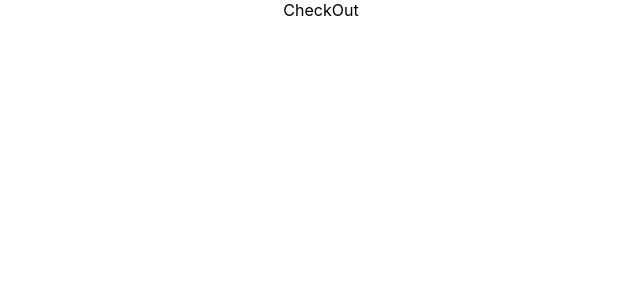
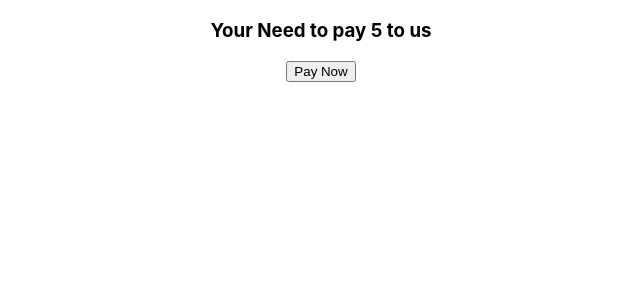
Before and after one commit to AshishSaini123/ParkingApp, a React (Create React App) app in the folder park/: page /checkOut in a window 1280 px wide. Shown: the top 300 px of the page, without its empty margins (319-959 px from the left). Built offline with nearby package versions, Linux system fonts and the light colour scheme.

Commit message:
added the checkout button now linking of all the document with css is remaining

```diff
--- a/park/src/AlllRoutes/AllRoutes.tsx
+++ b/park/src/AlllRoutes/AllRoutes.tsx
@@ -1,5 +1,6 @@
 import React from "react";
 import {BrowserRouter  as Router,Routes,Route} from "react-router-dom";
+import Checkout from "../components/Checkout";
 import UserForm from "../components/UserForm";
 import { VehicleDetails } from "../components/VehicleDetails";
 
@@ -9,7 +10,7 @@ const AllRoutes:React.FC=()=>{
             <Routes>
                 <Route path="/" element={<UserForm />}/>
                 <Route path="/details" element={<VehicleDetails />}/>
-                <Route path="/checkOut" element={<div>CheckOut</div>}/>
+                <Route path="/checkOut" element={<Checkout/>}/>
                 <Route path="*" element={<div>Error 404 No Page found.....</div>} />
             </Routes>
         </Router>
--- /dev/null
+++ b/park/src/components/Checkout.tsx
@@ -0,0 +1,29 @@
+
+import React from "react";
+import { useState } from "react";
+const Checkout:React.FC=()=>{
+    const [status,setStatus]=useState<Boolean>(false);
+    const [loading,setLoading]=useState<Boolean>(false);
+
+    const handleClick=()=>{
+        setLoading(true);
+        setStatus(true);
+        setTimeout(()=>{
+            setLoading(false);
+        },1000)
+    }
+    return (
+        <div>
+            {status?
+            <div>
+                {loading?<h4>...loading</h4>:<h3>You have paid the bill now you can go</h3>}
+            </div>:
+            <div>
+                <h3>{`Your Need to pay ${5} to us`}</h3>
+                <button onClick={handleClick}>Pay Now</button>
+            </div>}
+        </div>
+    )
+}
+
+export default Checkout;
--- a/park/src/components/UserForm.tsx
+++ b/park/src/components/UserForm.tsx
@@ -1,13 +1,24 @@
 
 
 import React,{useState} from "react";
-
+import {useSelector} from "react-redux";
+import { InitialReducer } from "../@types/initialReducer";
+import {useNavigate} from "react-router-dom";
 const UserForm:React.FC=()=>{
     const[spaces,setSpaces]=useState<string>("");
 
+    const state:InitialReducer=useSelector<InitialReducer,InitialReducer>((sta:InitialReducer)=>{
+        return sta
+    })
+    const nav=useNavigate();
     const handleSubmit=(e:(React.FormEvent<HTMLFormElement>))=>{
         e.preventDefault();
-        console.log(1);
+        if(state.free.length<parseInt(spaces)){
+            alert("Parking is Full");
+        }
+        else{
+            nav("/details");
+        }
     }
 
     return (
```
